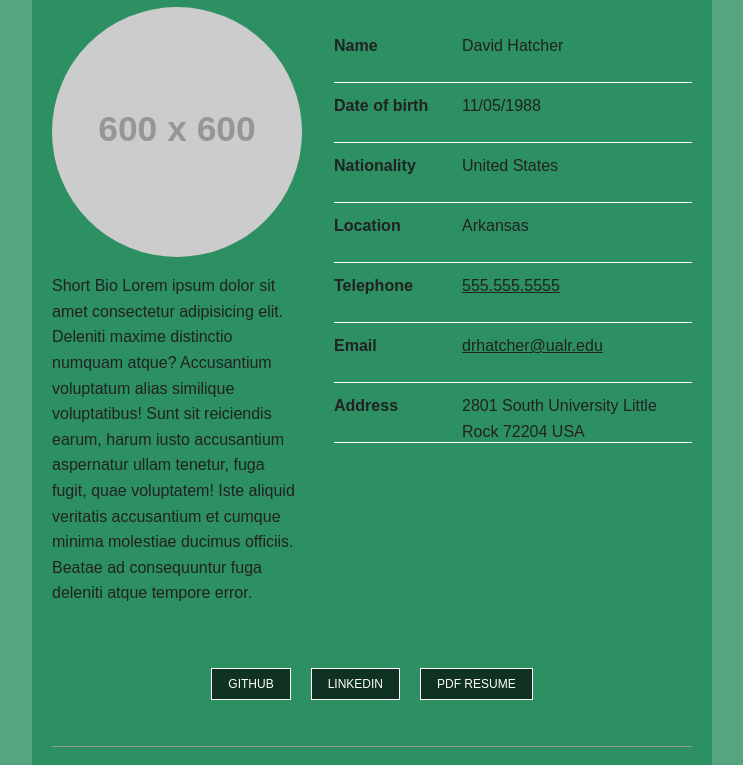
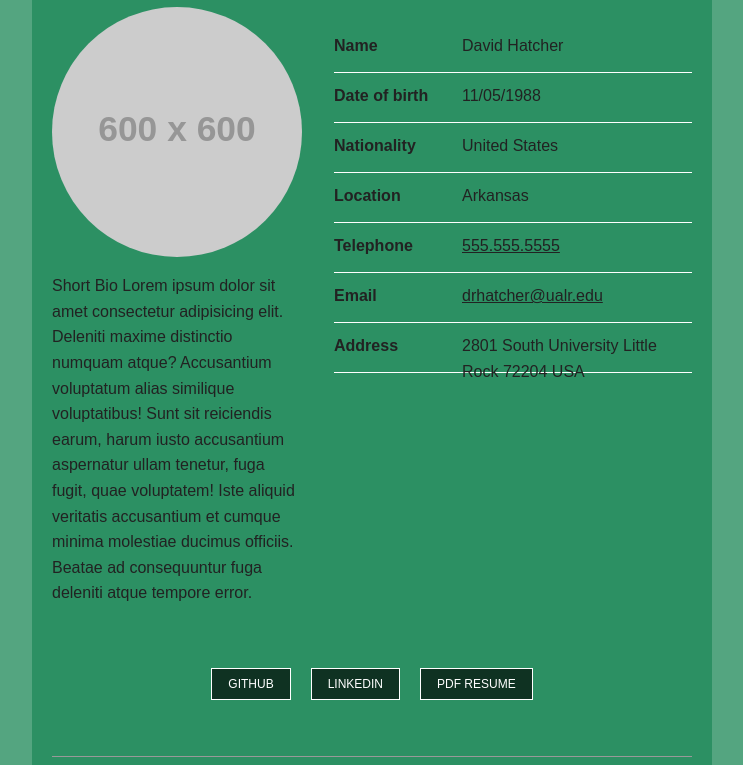
Before and after one commit to davidhatcher3/ifsc-3342, a plain HTML site: page resume/index.html in a window 1280 px wide. Shown: the part 187-952 px from the top of the page, without its empty margins (268-1011 px from the left). Drawn offline with Linux system fonts and the light colour scheme; placeholder pictures from the web are drawn by us.

Commit message:
Fixed break issue on resume, centered content on homepage

```diff
--- a/resume/css/style.css
+++ b/resume/css/style.css
@@ -462,6 +462,7 @@ main.container{
   }
 
   main.container{
+    display:grid;
     grid-template-columns: 36.5% auto;
     grid-template-areas:
     "title title"
@@ -471,7 +472,7 @@ main.container{
     ;
   }
 
-}
+
 
 #about{
   display:grid;
@@ -491,15 +492,14 @@ grid-area:details;
 .related-links{
 grid-area:related;
   border-bottom:1px solid #999;
-  padding-bottom:50px
+  padding-bottom:60px
 }
 
 dl{
   display: grid;
   grid-template-rows:auto;
   grid-template-columns:8em 1fr;
-  /*shorthand*/
-  grid-template:repeat(7,60px) / 8em 1fr;
+  grid-template:repeat(7,50px) / 8em 1fr;
 }
 
   dd{
@@ -507,6 +507,11 @@ dl{
   }
 
 }
+  @media screen and (min-width:992px) {
+
+  }
+
+
 
 /*-----edge case-----*/
 @media only screen and (max-width: 460px) {
```
Also changed, not shown: assets/css/style.css (+7 -4 lines).
